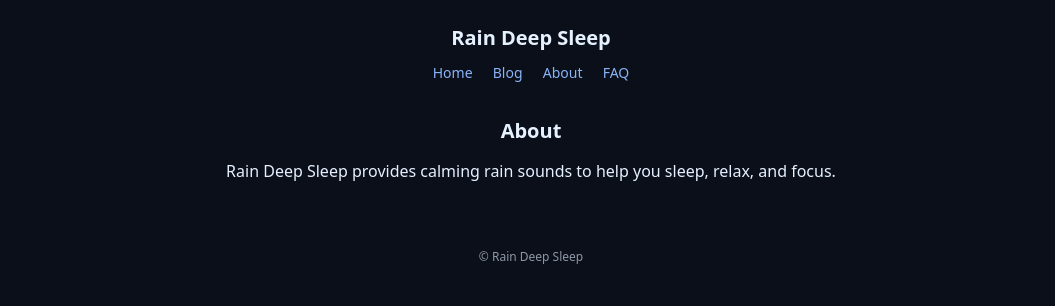
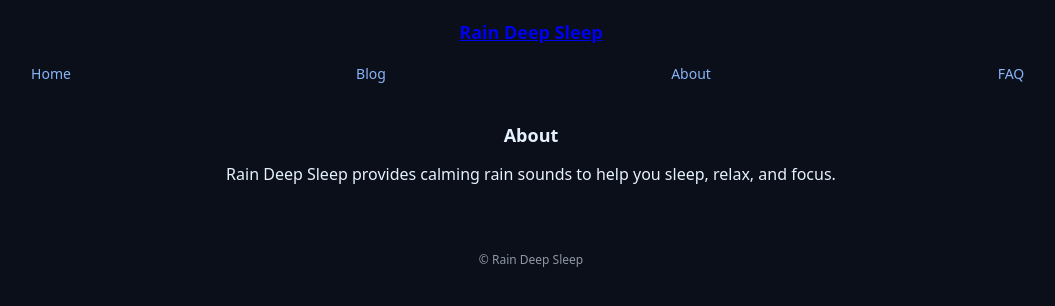
Before and after one commit to choijangwook/rain-deep-sleep, a Jekyll site: the page built from about.md, in a window 1280 px wide. Shown: the top 306 px of the page, without its empty margins (109-1164 px from the left). Built offline with Jekyll 4.4.1, drawn with Linux system fonts in a browser that asks for light colours.

Commit message:
Update style.css

```diff
--- a/assets/css/style.css
+++ b/assets/css/style.css
@@ -1,4 +1,4 @@
-/* 기본 설정 */
+
 body {
     margin: 0;
     font-family: 'Noto Sans', Arial, sans-serif;
@@ -7,7 +7,7 @@ body {
     text-align: center;
 }
 
-/* 🔥 핵심 수정: 좌우 꽉 차게 */
+/* 🔥 전체 폭 문제 해결 */
 main {
     width: 100%;
     max-width: 100%;
@@ -18,70 +18,39 @@ main {
 
 /* 헤더 */
 header {
-    padding: 15px 10px;
+    padding: 10px 0;
 }
 
-/* 🔥 제목 크기 살짝 축소 */
+/* 제목 */
 h1 {
-    font-size: 20px;
-    line-height: 1.3;
+    font-size: 18px;
     margin: 10px 0;
 }
 
-/* 제목 링크 */
-h1 a {
-    text-decoration: none;
-    color: #e6f1ff;
-}
-
-/* 네비게이션 */
+/* =========================
+   3) NAV 버튼 좌우 꽉 차게
+========================= */
 nav {
-    margin-top: 5px;
+    display: flex;
+    width: 100%;
 }
 
 nav a {
-    margin: 0 8px;
+    flex: 1;              /* 🔥 균등 분배 */
+    text-align: center;
+    padding: 10px 0;
     color: #8ab4f8;
     text-decoration: none;
     font-size: 14px;
 }
 
 nav a:hover {
-    text-decoration: underline;
+    background: rgba(255,255,255,0.05);
 }
 
-/* 🎬 영상 카드 */
-.video-grid {
-    display: grid;
-    grid-template-columns: repeat(auto-fit, minmax(160px, 1fr));
-    gap: 12px;
-    padding: 10px;
-}
-
-.video-card {
-    text-decoration: none;
-    color: white;
-    background: rgba(255,255,255,0.05);
-    border-radius: 10px;
-    overflow: hidden;
-    transition: 0.2s;
-}
-
-.video-card:hover {
-    transform: translateY(-3px);
-}
-
-.video-card img {
-    width: 100%;
-    display: block;
-}
-
-.video-title {
-    padding: 8px;
-    font-size: 13px;
-}
-
-/* 유튜브 */
+/* =========================
+   영상 영역
+========================= */
 .video-container {
     position: relative;
     width: 100%;
@@ -96,43 +65,42 @@ nav a:hover {
     border: 0;
 }
 
-/* 버튼 */
-button {
-    padding: 8px 12px;
-    margin: 5px;
-    background: #1f6feb;
-    border: none;
-    border-radius: 6px;
-    color: white;
-    cursor: pointer;
+/* =========================
+   2) Watch on YouTube 색 변경
+========================= */
+.watch-youtube {
+    color: #ffffff;   /* 🔥 흰색 */
+    font-weight: bold;
+    text-decoration: none;
+    display: inline-block;
+    margin-top: 10px;
 }
 
-button:active {
-    transform: scale(0.92);
+/* 버튼 느낌 (선택) */
+.watch-youtube:active {
+    transform: scale(0.95);
 }
 
-/* 모바일 최적화 */
+/* =========================
+   1) 유튜브 오류 메시지 중앙 정렬
+========================= */
+.video-error {
+    width: 100%;
+    text-align: center;     /* 🔥 가운데 */
+    margin: 20px auto;
+    padding: 20px;
+    color: #ff6666;
+    font-size: 14px;
+}
+
+/* 모바일 */
 @media (max-width: 600px) {
 
     h1 {
-        font-size: 18px;
+        font-size: 16px;
     }
 
     nav a {
-        display: inline-block;
-        margin: 4px;
         font-size: 13px;
     }
-
-    .video-title {
-        font-size: 12px;
-    }
-
 }
-
-
-.watch-youtube {
-    color: #ffd400;
-    font-weight: bold;
-    text-decoration: none;
-}
```
